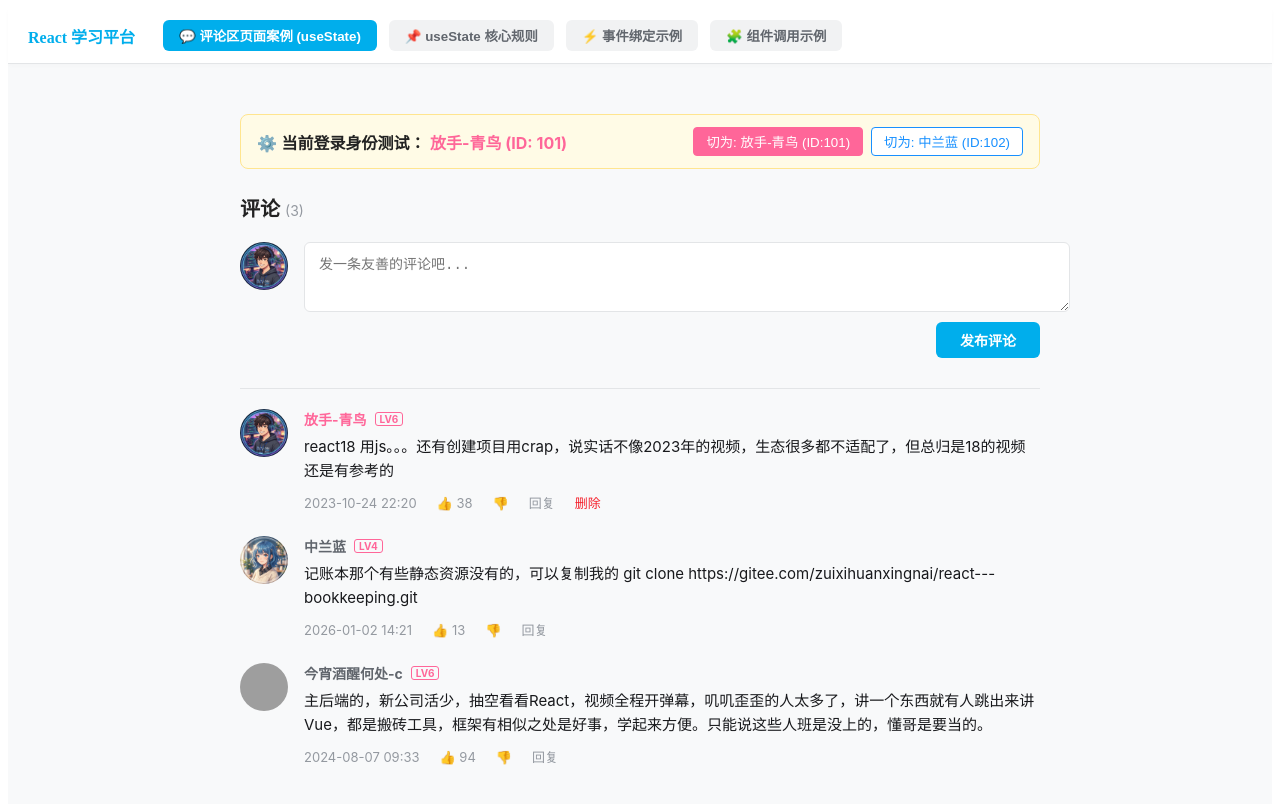
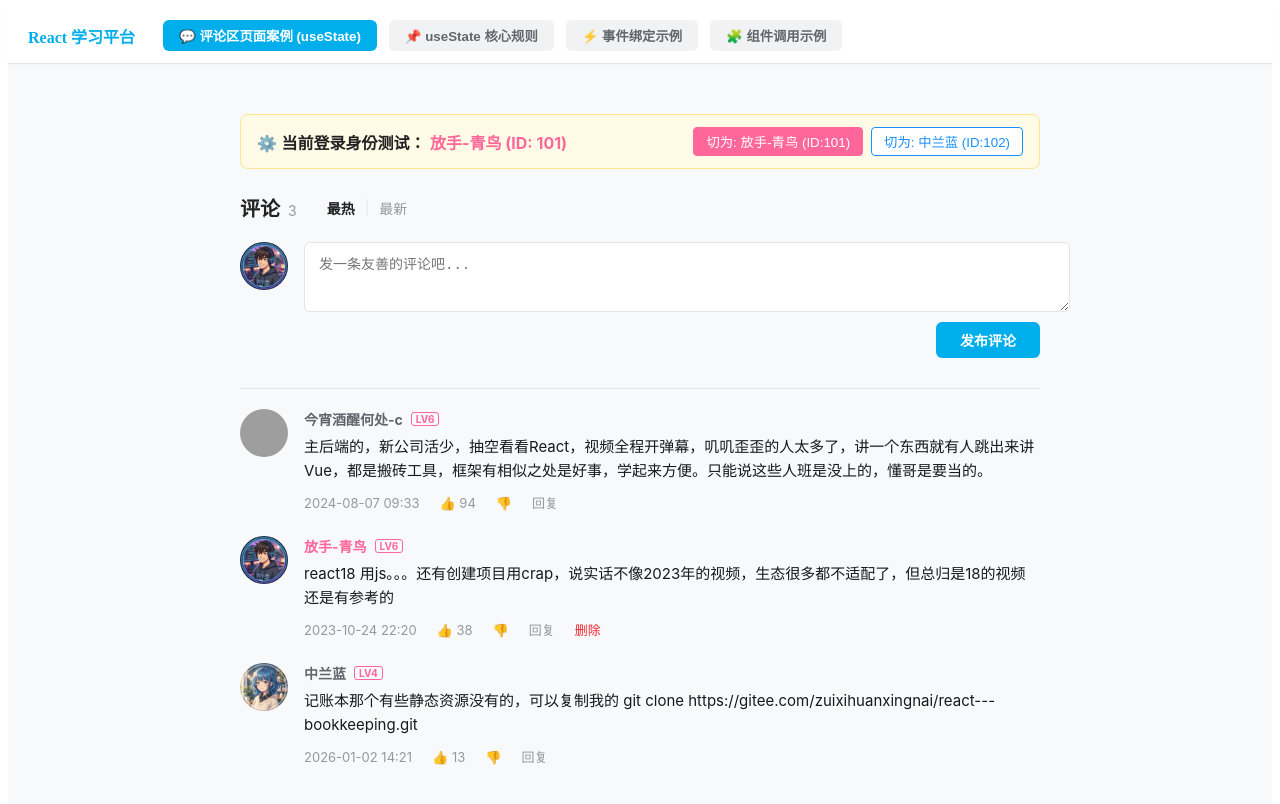
Before and after one commit to LinSky-J/react-learn, a React (Create React App) app: page / in a window 1280 px wide. Shown: the top 804 px of the page. Built offline with nearby package versions, Linux system fonts and the light colour scheme; grey boxes are pictures that could not be loaded.

Commit message:
feat: add comment section header with Hot/Latest sort toggle matching screenshot

```diff
--- a/src/CommentDemo.js
+++ b/src/CommentDemo.js
@@ -74,6 +74,19 @@ function CommentDemo() {
   // 3. 发送评论输入框文本状态
   // ------------------------------------------
   const [inputText, setInputText] = useState('');
+
+  // ------------------------------------------
+  // 4. 排序类型状态 ('hot': 最热 | 'latest': 最新)
+  // ------------------------------------------
+  const [sortType, setSortType] = useState('hot');
+
+  // 根据当前 sortType 动态计算排序后的评论列表
+  const displayComments = [...comments].sort((a, b) => {
+    if (sortType === 'hot') {
+      return b.like - a.like; // 按点赞数降序排列
+    }
+    return b.rpid - a.rpid; // 按最新时间 (rpid时间戳) 降序排列
+  });
 
   // ------------------------------------------
   // 删除评论处理函数
@@ -169,9 +182,37 @@ function CommentDemo() {
         </div>
       </div>
 
-      <h2 style={{ fontSize: '20px', fontWeight: '600', marginBottom: '20px' }}>
-        评论 <span style={{ fontSize: '14px', color: '#9499a0', fontWeight: 'normal' }}>({comments.length})</span>
-      </h2>
+      {/* 评论头部：评论数量与【最热 | 最新】排序选项（完全还原截图组件） */}
+      <div style={{ display: 'flex', alignItems: 'center', gap: '30px', marginBottom: '20px' }}>
+        {/* 左侧：标题与总数 */}
+        <div style={{ display: 'flex', alignItems: 'baseline', gap: '8px' }}>
+          <span style={{ fontSize: '20px', fontWeight: 'bold', color: '#222' }}>评论</span>
+          <span style={{ fontSize: '14px', color: '#9499a0' }}>{comments.length}</span>
+        </div>
+
+        {/* 右侧：最热 | 最新 排序切换标签 */}
+        <div style={{ display: 'flex', alignItems: 'center', gap: '10px', fontSize: '14px' }}>
+          <span
+            onClick={() => setSortType('hot')}
+            style={{
+              cursor: 'pointer',
+              fontWeight: sortType === 'hot' ? 'bold' : 'normal',
+              color: sortType === 'hot' ? '#222' : '#9499a0'
+            }}>
+            最热
+          </span>
+          <span style={{ color: '#e3e5e7' }}>|</span>
+          <span
+            onClick={() => setSortType('latest')}
+            style={{
+              cursor: 'pointer',
+              fontWeight: sortType === 'latest' ? 'bold' : 'normal',
+              color: sortType === 'latest' ? '#222' : '#9499a0'
+            }}>
+            最新
+          </span>
+        </div>
+      </div>
 
       {/* 发表评论输入框 */}
       <div style={{ display: 'flex', gap: '16px', marginBottom: '30px' }}>
@@ -200,9 +241,9 @@ function CommentDemo() {
 
       <hr style={{ border: 'none', borderTop: '1px solid #e3e5e7', margin: '20px 0' }} />
 
-      {/* 评论列表区域 */}
+      {/* 评论列表区域（根据 sortType 动态渲染 displayComments） */}
       <div style={{ display: 'flex', flexDirection: 'column', gap: '24px' }}>
-        {comments.map((item) => (
+        {displayComments.map((item) => (
           <div key={item.rpid} style={{ display: 'flex', gap: '16px' }}>
             {/* 头像 */}
             <img
```
